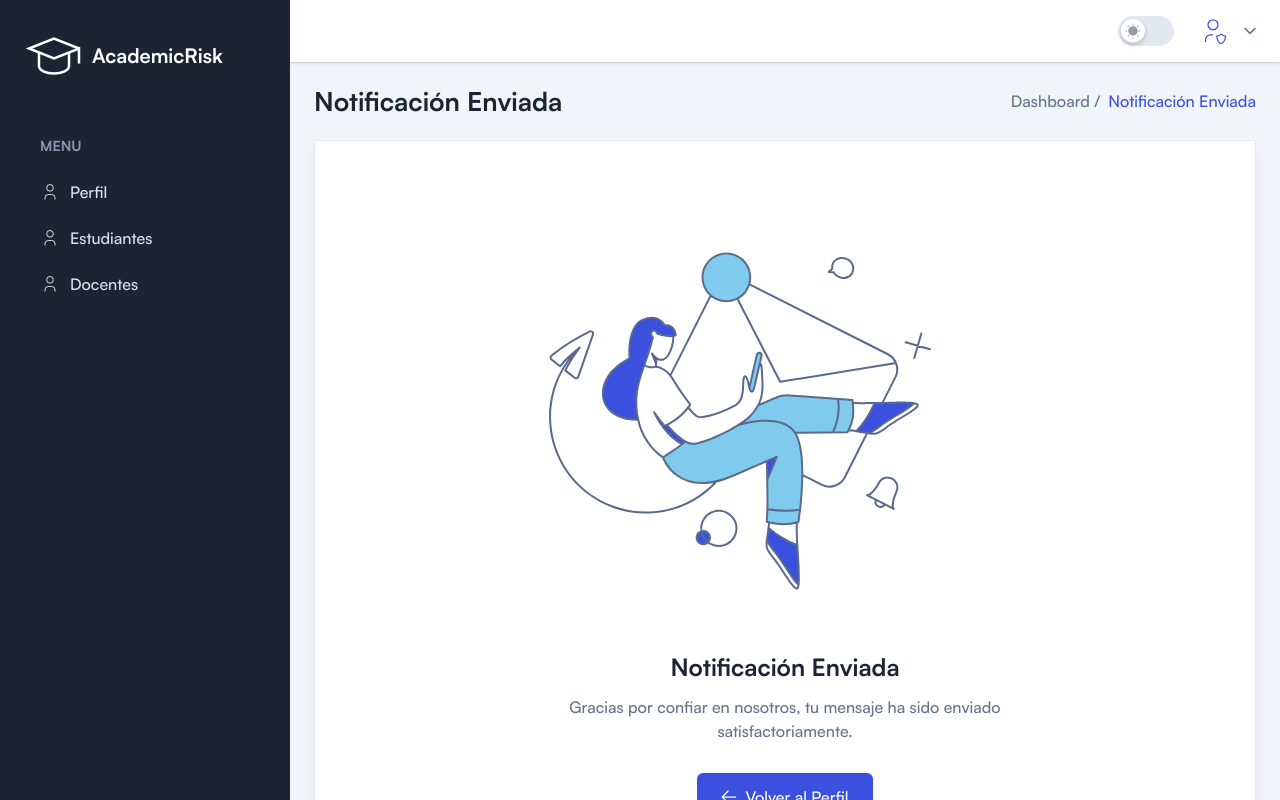
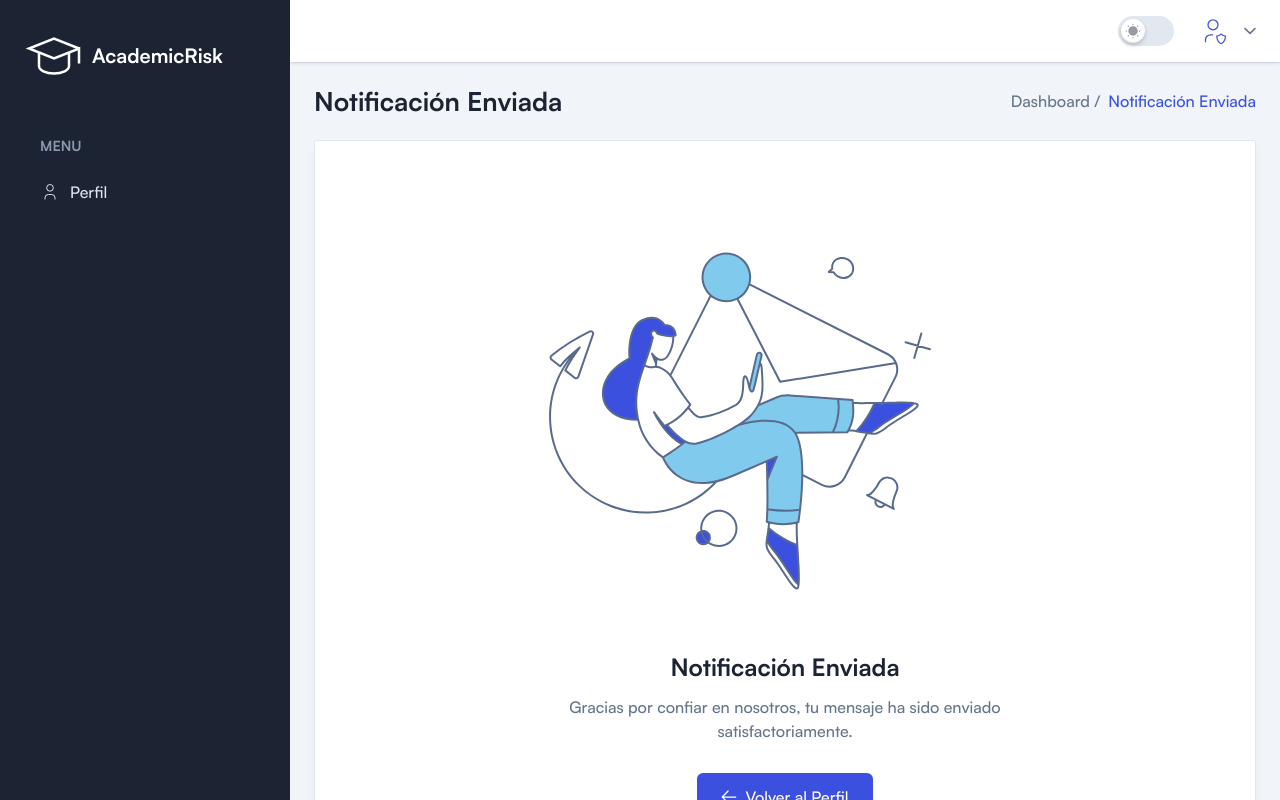
Before and after one commit to KrizRoMe/academic-risk, a Next.js app: page /dashboard/mail-success in a window 1280 px wide. Built offline with nearby package versions, Linux system fonts and the light colour scheme; no server answers.

Commit message:
fix: show student and teacher list

```diff
--- a/src/components/Sidebar/index.tsx
+++ b/src/components/Sidebar/index.tsx
@@ -137,6 +137,8 @@ const Sidebar = ({ sidebarOpen, setSidebarOpen }: SidebarProps) => {
               </li>
               {/* <!-- Menu Item Profile --> */}
 
+              {status !== "loading" && session?.user && session?.user?.role === "ADMIN" && (
+                <>
                 {/* <!-- Menu Student List --> */}
                 <li>
                   <Link
@@ -178,6 +180,8 @@ const Sidebar = ({ sidebarOpen, setSidebarOpen }: SidebarProps) => {
                   </Link>
                 </li>
                 {/* <!-- Menu Teacher List --> */}
+                </>
+              )}
               {status !== "loading" && session?.user && session?.user?.role === "STUDENT" && (
                 <>
                   {/* <!-- Academic Progress --> */}
```
Lines whose indentation alone changed are shown as unchanged.
